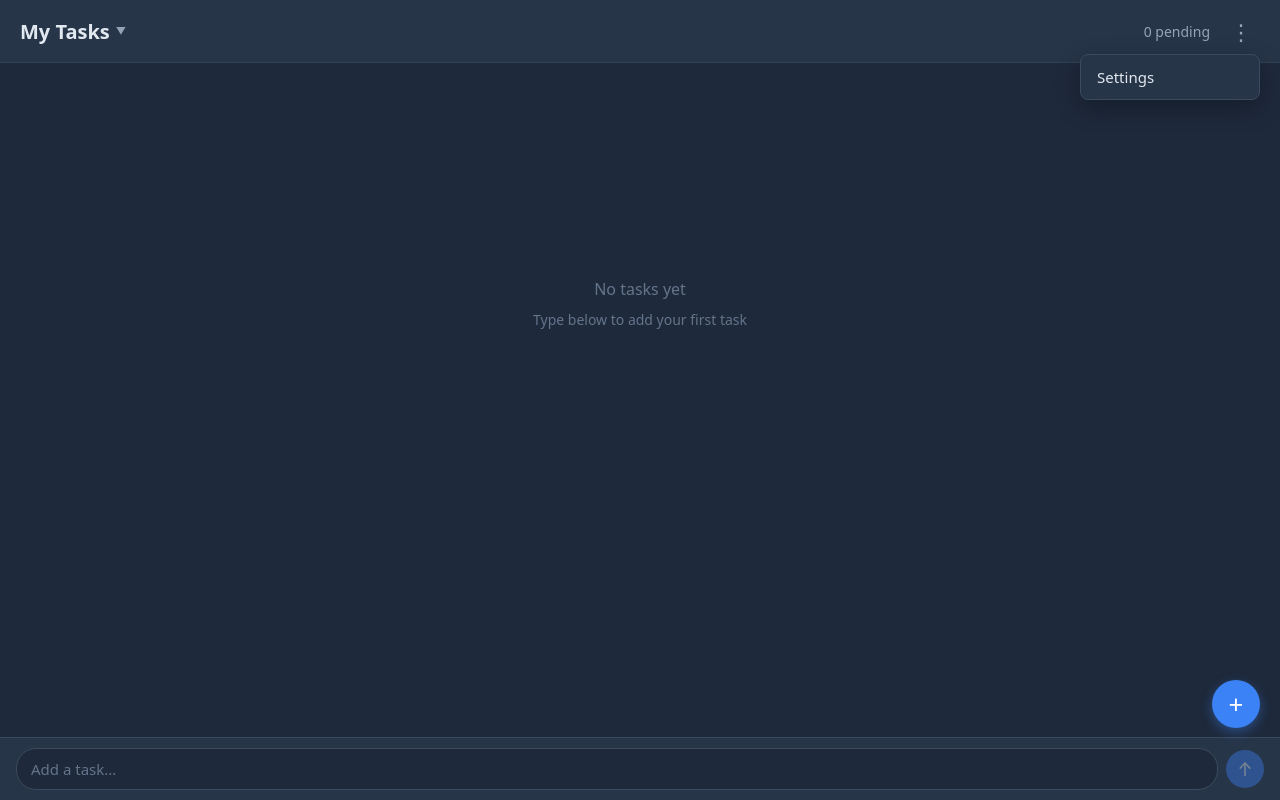
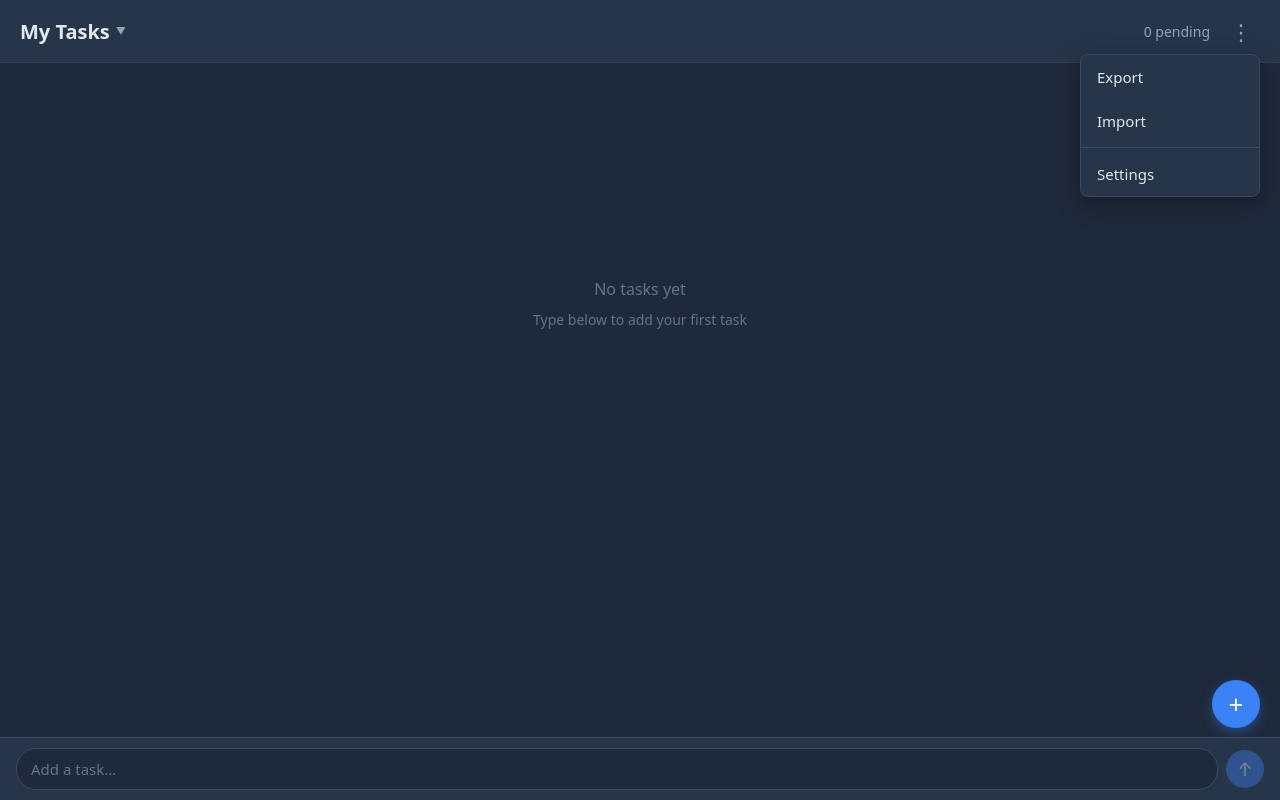
Before and after one commit to jkbstrmen/todolist, a React (Vite) app: page / in a window 1280 px wide. Both pictures are taken after a click on the button "Menu". Built offline with nearby package versions, Linux system fonts and the light colour scheme.

Commit message:
added - export/import json

```diff
--- a/src/pages/Home.css
+++ b/src/pages/Home.css
@@ -95,6 +95,12 @@
 
 .menu-item:active {
   background: rgba(255, 255, 255, 0.08);
+}
+
+.menu-divider {
+  height: 1px;
+  background: #3b4a5e;
+  margin: 4px 0;
 }
 
 .back-btn {
--- a/src/pages/Home.tsx
+++ b/src/pages/Home.tsx
@@ -1,4 +1,5 @@
 import { useState, useRef, useCallback } from 'react';
+import { useSettingsStore } from '../store/useSettingsStore';
 import { useTaskStore, COMPLETED_LIST_ID, REMOVED_LIST_ID } from '../store/useTaskStore';
 import { TaskList } from '../components/TaskList';
 import { AddTaskModal } from '../components/AddTaskModal';
@@ -26,7 +27,9 @@ export function Home() {
     deleteTask,
     restoreTask,
     permanentDeleteTask,
+    importData,
   } = useTaskStore();
+  const fileInputRef = useRef<HTMLInputElement>(null);
   const [modalOpen, setModalOpen] = useState(false);
   const [editingTask, setEditingTask] = useState<Task | null>(null);
   const [settingsOpen, setSettingsOpen] = useState(false);
@@ -54,6 +57,59 @@ export function Home() {
   const dismissUndo = useCallback(() => {
     setUndoTask(null);
   }, []);
+
+  const handleExport = useCallback(() => {
+    const settings = useSettingsStore.getState();
+    const { noDateTasksPosition, quickAddDate, notificationLeadMinutes, dailySummaryTime } = settings;
+    const data = {
+      version: 1,
+      exportedAt: new Date().toISOString(),
+      lists,
+      tasks,
+      settings: { noDateTasksPosition, quickAddDate, notificationLeadMinutes, dailySummaryTime },
+    };
+    const blob = new Blob([JSON.stringify(data, null, 2)], { type: 'application/json' });
+    const url = URL.createObjectURL(blob);
+    const a = document.createElement('a');
+    a.href = url;
+    a.download = `todolist-${new Date().toISOString().split('T')[0]}.json`;
+    a.click();
+    URL.revokeObjectURL(url);
+    setMenuOpen(false);
+  }, [lists, tasks]);
+
+  const handleImport = useCallback(() => {
+    fileInputRef.current?.click();
+    setMenuOpen(false);
+  }, []);
+
+  const handleFileSelected = useCallback((e: React.ChangeEvent<HTMLInputElement>) => {
+    const file = e.target.files?.[0];
+    if (!file) return;
+    const reader = new FileReader();
+    reader.onload = () => {
+      try {
+        const data = JSON.parse(reader.result as string);
+        if (!data.lists || !data.tasks) {
+          alert('Invalid file: missing lists or tasks');
+          return;
+        }
+        importData(data.lists, data.tasks);
+        if (data.settings) {
+          const { updateSetting } = useSettingsStore.getState();
+          const s = data.settings;
+          if (s.noDateTasksPosition) updateSetting('noDateTasksPosition', s.noDateTasksPosition);
+          if (s.quickAddDate) updateSetting('quickAddDate', s.quickAddDate);
+          if (s.notificationLeadMinutes != null) updateSetting('notificationLeadMinutes', s.notificationLeadMinutes);
+          if (s.dailySummaryTime) updateSetting('dailySummaryTime', s.dailySummaryTime);
+        }
+      } catch {
+        alert('Failed to parse file');
+      }
+    };
+    reader.readAsText(file);
+    e.target.value = '';
+  }, [importData]);
 
   const isCompletedView = activeListId === COMPLETED_LIST_ID;
   const isRemovedView = activeListId === REMOVED_LIST_ID;
@@ -130,6 +186,19 @@ export function Home() {
                     <div className="menu-dropdown">
                       <button
                         className="menu-item"
+                        onClick={handleExport}
+                      >
+                        Export
+                      </button>
+                      <button
+                        className="menu-item"
+                        onClick={handleImport}
+                      >
+                        Import
+                      </button>
+                      <div className="menu-divider" />
+                      <button
+                        className="menu-item"
                         onClick={() => {
                           setSettingsOpen(true);
                           setMenuOpen(false);
@@ -190,6 +259,13 @@ export function Home() {
           onDismiss={dismissUndo}
         />
       )}
+      <input
+        ref={fileInputRef}
+        type="file"
+        accept=".json"
+        style={{ display: 'none' }}
+        onChange={handleFileSelected}
+      />
     </div>
   );
 }
--- a/src/store/useTaskStore.ts
+++ b/src/store/useTaskStore.ts
@@ -34,6 +34,7 @@ interface TaskState {
   deleteTask: (id: string) => void;
   restoreTask: (id: string) => void;
   permanentDeleteTask: (id: string) => void;
+  importData: (lists: TaskList[], tasks: Task[]) => void;
 }
 
 export const useTaskStore = create<TaskState>()(
@@ -110,6 +111,12 @@ export const useTaskStore = create<TaskState>()(
         set((state) => ({
           tasks: state.tasks.filter((t) => t.id !== id),
         })),
+      importData: (lists, tasks) =>
+        set({
+          lists,
+          tasks,
+          activeListId: lists[0]?.id ?? 'default',
+        }),
     }),
     { name: 'todo-storage', storage: createJSONStorage(() => idbStorage) }
   )
```
Also changed, not shown: 2 other files (tests, documents, lock files or other folders).
